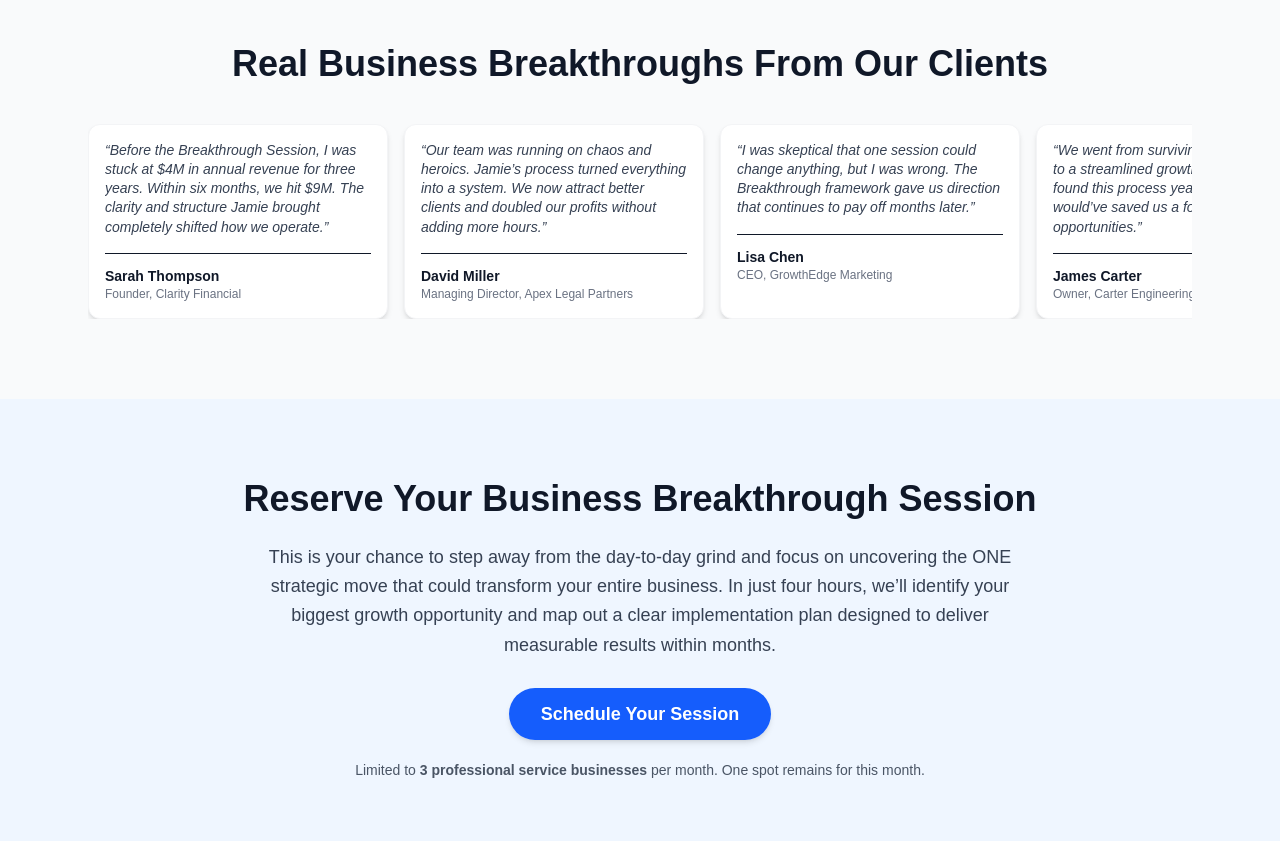
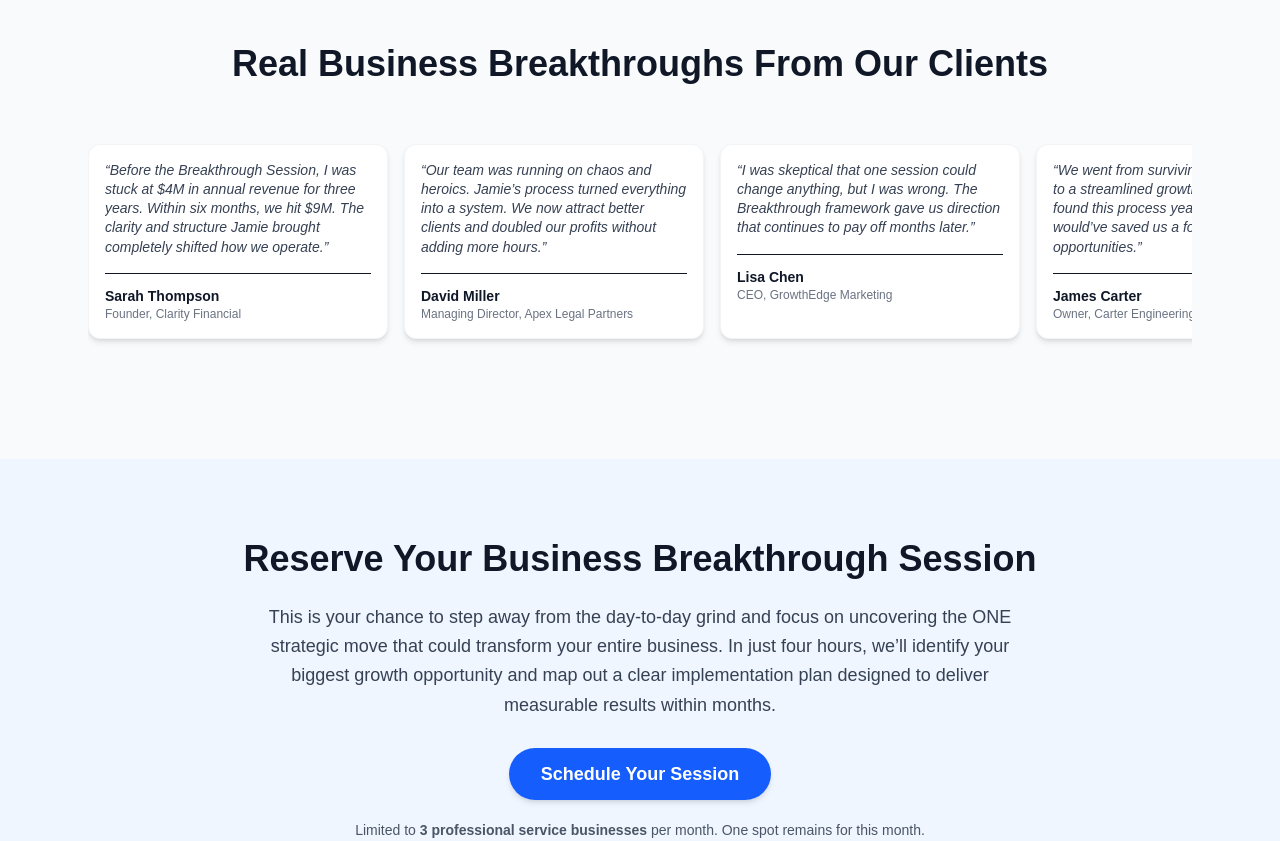
Before and after one commit to warlordtm/sbggroup, a Next.js app: page / in a window 1280 px wide. Shown: the part 2400-3241 px from the top of the page. Built offline with nearby package versions, Linux system fonts and the light colour scheme.

Commit message:
UPDATE Website

```diff
--- a/src/app/page.tsx
+++ b/src/app/page.tsx
@@ -415,7 +415,7 @@ export default function Page() {
                 whileInView={{ opacity: 1, y: 0 }}
                 transition={{ duration: 0.6 }}
                 viewport={{ once: true }}
-              className="text-3xl md:text-4xl font-bold text-gray-900 mb-10"
+                className="text-3xl md:text-4xl font-bold text-gray-900 mb-5"
               >
                 Real Business Breakthroughs From Our Clients
               </motion.h2>
@@ -433,7 +433,7 @@ export default function Page() {
                   {testimonials.map((t, i) => (
                     <motion.div
                       key={i}
-                    className="bg-white shadow-md rounded-xl p-4 text-left min-w-[160px] max-w-[300px] flex-shrink-0 mx-auto border border-gray-100 hover:shadow-lg transition-shadow duration-300"
+                      className=" shadow-md rounded-xl p-4 text-left min-w-[160px] max-w-[300px] flex-shrink-0 mx-auto border border-gray-100 hover:shadow-lg transition-shadow duration-300 bg-white my-10"
                     >
                       <p className="text-gray-700 text-sm italic mb-4 leading-snug line-clamp-6">
                         “{t.quote}”
```
Lines whose indentation alone changed are shown as unchanged.
